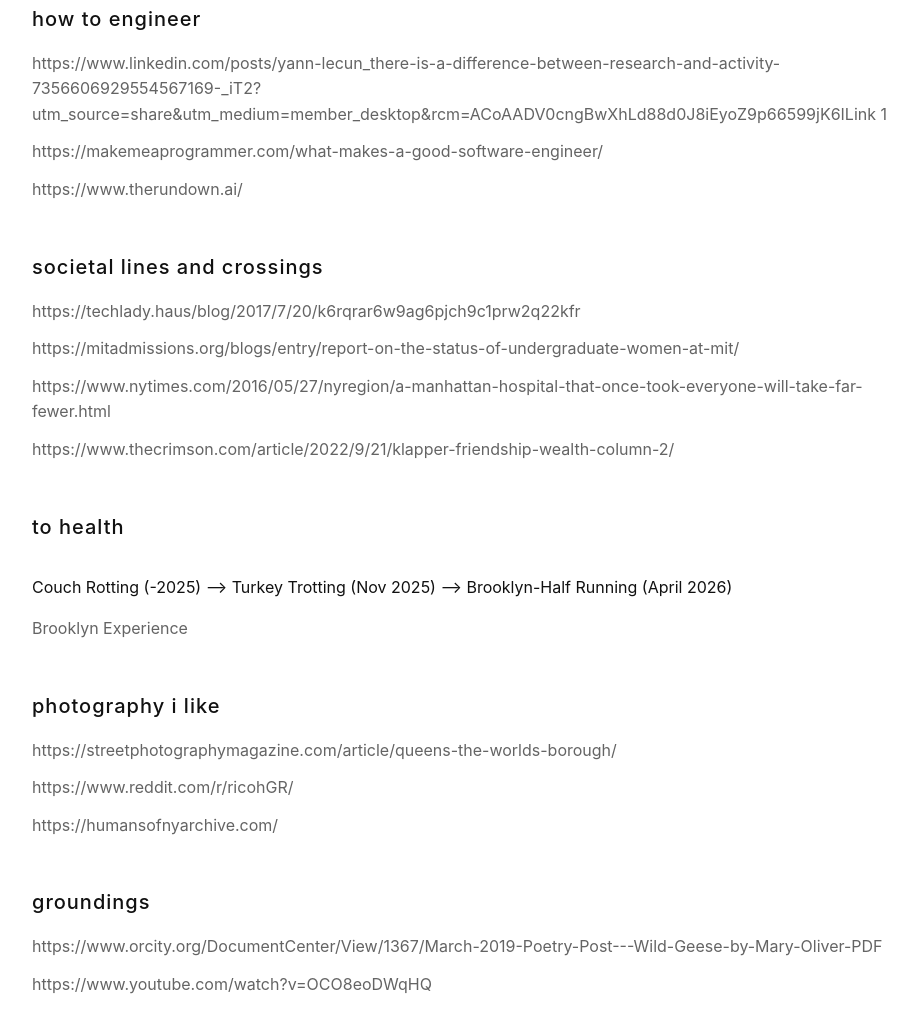
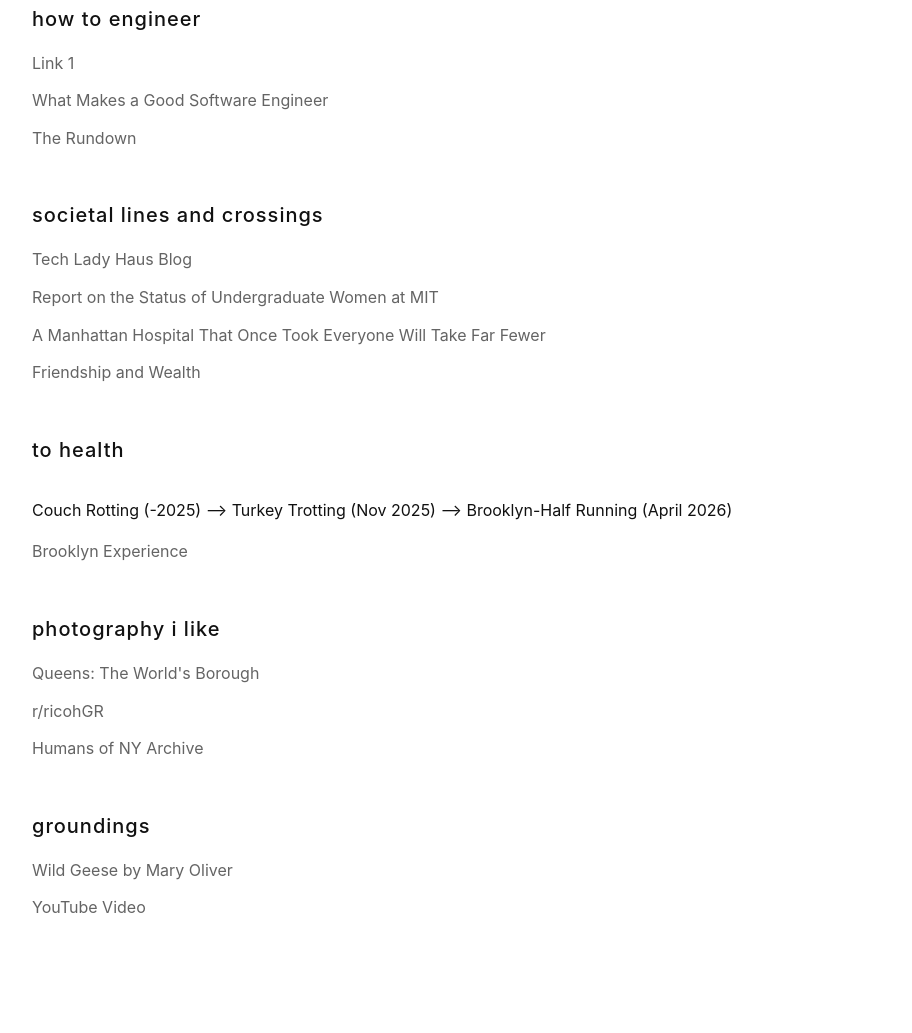
Before and after one commit to elainejiangg/elainejiangg.github.io, a plain HTML site: page noodlings.html in a window 1280 px wide. Shown: the part 323-1356 px from the top of the page, without its empty margins (178-1090 px from the left). After the commit the page ends 1308 px from the top, so only its background shows below. Drawn offline with Linux system fonts and the light colour scheme.

Commit message:
Fix links

```diff
--- a/noodlings.html
+++ b/noodlings.html
@@ -23,8 +23,8 @@
           <p class="gallery-lede__eyebrow">curated collection</p>
           <h1>noodlings</h1>
           <p>
-            A collection of things I
-            noodle/think about when i'm stuck/bored/happy/sad/etc.
+            A collection of things I noodle/think about when i'm
+            stuck/bored/happy/sad/etc.
           </p>
         </div>
 
@@ -33,46 +33,88 @@
             <h2 class="noodlings-category__title">how to engineer</h2>
             <ul class="noodlings-list">
               <li>
-                <a href="#" target="_blank" rel="noopener noreferrer">https://www.linkedin.com/posts/yann-lecun_there-is-a-difference-between-research-and-activity-7356606929554567169-_iT2?utm_source=share&utm_medium=member_desktop&rcm=ACoAADV0cngBwXhLd88d0J8iEyoZ9p66599jK6ILink 1</a>
+                <a
+                  href="https://www.linkedin.com/posts/yann-lecun_there-is-a-difference-between-research-and-activity-7356606929554567169-_iT2?utm_source=share&utm_medium=member_desktop&rcm=ACoAADV0cngBwXhLd88d0J8iEyoZ9p66599jK6I"
+                  target="_blank"
+                  rel="noopener noreferrer"
+                  >Link 1</a
+                >
               </li>
               <li>
-                <a href="#" target="_blank" rel="noopener noreferrer">https://makemeaprogrammer.com/what-makes-a-good-software-engineer/</a>
+                <a
+                  href="https://makemeaprogrammer.com/what-makes-a-good-software-engineer/"
+                  target="_blank"
+                  rel="noopener noreferrer"
+                  >What Makes a Good Software Engineer</a
+                >
               </li>
               <li>
-                <a href="#" target="_blank" rel="noopener noreferrer">https://www.therundown.ai/</a>
+                <a
+                  href="https://www.therundown.ai/"
+                  target="_blank"
+                  rel="noopener noreferrer"
+                  >The Rundown</a
+                >
               </li>
             </ul>
           </section>
 
           <section class="noodlings-category">
-            <h2 class="noodlings-category__title">societal lines and crossings</h2>
+            <h2 class="noodlings-category__title">
+              societal lines and crossings
+            </h2>
             <ul class="noodlings-list">
               <li>
-                <a href="#" target="_blank" rel="noopener noreferrer">https://techlady.haus/blog/2017/7/20/k6rqrar6w9ag6pjch9c1prw2q22kfr</a>
+                <a
+                  href="https://techlady.haus/blog/2017/7/20/k6rqrar6w9ag6pjch9c1prw2q22kfr"
+                  target="_blank"
+                  rel="noopener noreferrer"
+                  >Tech Lady Haus Blog</a
+                >
               </li>
               <li>
-                <a href="#" target="_blank" rel="noopener noreferrer">https://mitadmissions.org/blogs/entry/report-on-the-status-of-undergraduate-women-at-mit/</a>
+                <a
+                  href="https://mitadmissions.org/blogs/entry/report-on-the-status-of-undergraduate-women-at-mit/"
+                  target="_blank"
+                  rel="noopener noreferrer"
+                  >Report on the Status of Undergraduate Women at MIT</a
+                >
               </li>
               <li>
-                <a href="#" target="_blank" rel="noopener noreferrer">https://www.nytimes.com/2016/05/27/nyregion/a-manhattan-hospital-that-once-took-everyone-will-take-far-fewer.html</a>
+                <a
+                  href="https://www.nytimes.com/2016/05/27/nyregion/a-manhattan-hospital-that-once-took-everyone-will-take-far-fewer.html"
+                  target="_blank"
+                  rel="noopener noreferrer"
+                  >A Manhattan Hospital That Once Took Everyone Will Take Far
+                  Fewer</a
+                >
               </li>
 
               <li>
-                <a href="#" target="_blank" rel="noopener noreferrer">https://www.thecrimson.com/article/2022/9/21/klapper-friendship-wealth-column-2/</a>
+                <a
+                  href="https://www.thecrimson.com/article/2022/9/21/klapper-friendship-wealth-column-2/"
+                  target="_blank"
+                  rel="noopener noreferrer"
+                  >Friendship and Wealth</a
+                >
               </li>
-
-
-
             </ul>
           </section>
-
 
           <section class="noodlings-category">
             <h2 class="noodlings-category__title">to health</h2>
             <ul class="noodlings-list">
               <li>
-                <p> Couch Rotting (-2025) --> Turkey Trotting (Nov 2025) --> Brooklyn-Half Running (April 2026) </p>
-                <a href="https://brooklynexperience.com/" target="_blank" rel="noopener noreferrer">Brooklyn Experience</a>
+                <p>
+                  Couch Rotting (-2025) --> Turkey Trotting (Nov 2025) -->
+                  Brooklyn-Half Running (April 2026)
+                </p>
+                <a
+                  href="https://brooklynexperience.com/"
+                  target="_blank"
+                  rel="noopener noreferrer"
+                  >Brooklyn Experience</a
+                >
               </li>
             </ul>
           </section>
@@ -81,26 +123,50 @@
             <h2 class="noodlings-category__title">photography i like</h2>
             <ul class="noodlings-list">
               <li>
-                <a href="#" target="_blank" rel="noopener noreferrer">https://streetphotographymagazine.com/article/queens-the-worlds-borough/</a>
+                <a
+                  href="https://streetphotographymagazine.com/article/queens-the-worlds-borough/"
+                  target="_blank"
+                  rel="noopener noreferrer"
+                  >Queens: The World's Borough</a
+                >
               </li>
               <li>
-                <a href="#" target="_blank" rel="noopener noreferrer">https://www.reddit.com/r/ricohGR/</a>
+                <a
+                  href="https://www.reddit.com/r/ricohGR/"
+                  target="_blank"
+                  rel="noopener noreferrer"
+                  >r/ricohGR</a
+                >
               </li>
               <li>
-                <a href="#" target="_blank" rel="noopener noreferrer">https://humansofnyarchive.com/</a>
+                <a
+                  href="https://humansofnyarchive.com/"
+                  target="_blank"
+                  rel="noopener noreferrer"
+                  >Humans of NY Archive</a
+                >
               </li>
             </ul>
           </section>
-
 
           <section class="noodlings-category">
             <h2 class="noodlings-category__title">groundings</h2>
             <ul class="noodlings-list">
               <li>
-                <a href="#" target="_blank" rel="noopener noreferrer">https://www.orcity.org/DocumentCenter/View/1367/March-2019-Poetry-Post---Wild-Geese-by-Mary-Oliver-PDF</a>
+                <a
+                  href="https://www.orcity.org/DocumentCenter/View/1367/March-2019-Poetry-Post---Wild-Geese-by-Mary-Oliver-PDF"
+                  target="_blank"
+                  rel="noopener noreferrer"
+                  >Wild Geese by Mary Oliver</a
+                >
               </li>
               <li>
-                <a href="#" target="_blank" rel="noopener noreferrer">https://www.youtube.com/watch?v=OCO8eoDWqHQ</a>
+                <a
+                  href="https://www.youtube.com/watch?v=OCO8eoDWqHQ"
+                  target="_blank"
+                  rel="noopener noreferrer"
+                  >YouTube Video</a
+                >
               </li>
             </ul>
           </section>
```
